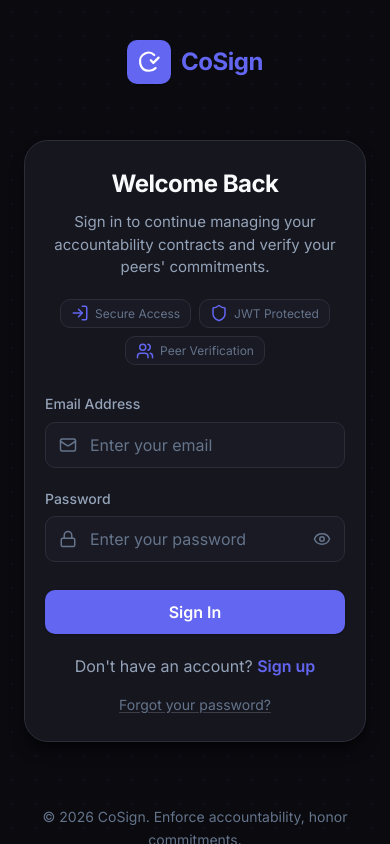
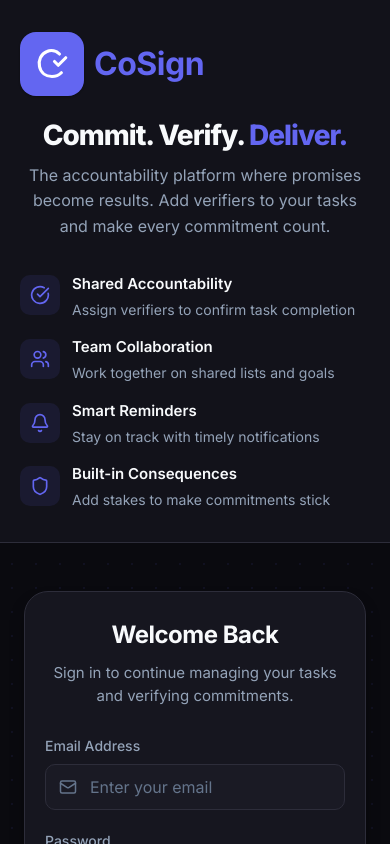
Before and after one commit to Shahir-47/CoSign, a React app in the folder frontend/: page /login in a window 390 px wide. Shown: the top 844 px of the page. Built offline with nearby package versions, Linux system fonts and the light colour scheme; no server answers; the HTML template or start-up script is replaced by a standard one.

Commit message:
refactor: remove unused feature components and simplify text in LoginHeader, SignupHeader, and AuthLayout for clarity

```diff
--- a/frontend/src/components/login/LoginHeader.module.css
+++ b/frontend/src/components/login/LoginHeader.module.css
@@ -16,43 +16,11 @@
 	font-size: 0.9375rem;
 	line-height: 1.5;
 	max-width: 380px;
-	margin: 0 auto 20px;
-}
-
-.features {
-	display: flex;
-	flex-wrap: wrap;
-	justify-content: center;
-	gap: 12px;
-}
-
-.feature {
-	display: flex;
-	align-items: center;
-	gap: 6px;
-	font-size: 0.8125rem;
-	color: var(--text-muted);
-	background: var(--bg-tertiary);
-	padding: 6px 12px;
-	border-radius: var(--radius-md);
-	border: 1px solid var(--border-primary);
-}
-
-.feature svg {
-	color: var(--accent-primary);
+	margin: 0 auto;
 }
 
 @media (max-width: 480px) {
 	.title {
 		font-size: 1.5rem;
 	}
-
-	.features {
-		gap: 8px;
-	}
-
-	.feature {
-		font-size: 0.75rem;
-		padding: 4px 10px;
-	}
 }
--- a/frontend/src/components/login/LoginHeader.tsx
+++ b/frontend/src/components/login/LoginHeader.tsx
@@ -1,4 +1,3 @@
-import { LogIn, Shield, Users } from "lucide-react";
 import styles from "./LoginHeader.module.css";
 
 export default function LoginHeader() {
@@ -6,24 +5,8 @@ export default function LoginHeader() {
 		<div className={styles.header}>
 			<h1 className={styles.title}>Welcome Back</h1>
 			<p className={styles.subtitle}>
-				Sign in to continue managing your accountability contracts and verify
-				your peers' commitments.
+				Sign in to continue managing your tasks and verifying commitments.
 			</p>
-
-			<div className={styles.features}>
-				<div className={styles.feature}>
-					<LogIn size={18} />
-					<span>Secure Access</span>
-				</div>
-				<div className={styles.feature}>
-					<Shield size={18} />
-					<span>JWT Protected</span>
-				</div>
-				<div className={styles.feature}>
-					<Users size={18} />
-					<span>Peer Verification</span>
-				</div>
-			</div>
 		</div>
 	);
 }
--- a/frontend/src/components/shared/AuthLayout.module.css
+++ b/frontend/src/components/shared/AuthLayout.module.css
@@ -26,19 +26,99 @@
 	background-size: 24px 24px;
 }
 
-.container {
+.splitContainer {
 	position: relative;
 	z-index: 1;
 	display: flex;
+	min-height: 100vh;
+}
+
+/* Left promotional side */
+.promoSide {
+	flex: 1;
+	display: flex;
+	align-items: center;
+	justify-content: center;
+	padding: 48px;
+	background: var(--bg-secondary);
+	border-right: 1px solid var(--border-primary);
+}
+
+.promoContent {
+	max-width: 480px;
+}
+
+.tagline {
+	font-size: 2.75rem;
+	font-weight: 800;
+	color: var(--text-primary);
+	line-height: 1.1;
+	margin: 32px 0 16px;
+	letter-spacing: -1px;
+}
+
+.accent {
+	color: var(--accent-primary);
+}
+
+.subtitle {
+	font-size: 1.125rem;
+	color: var(--text-secondary);
+	line-height: 1.6;
+	margin: 0 0 40px;
+}
+
+.features {
+	display: flex;
+	flex-direction: column;
+	gap: 20px;
+}
+
+.feature {
+	display: flex;
+	align-items: flex-start;
+	gap: 16px;
+}
+
+.featureIcon {
+	display: flex;
+	align-items: center;
+	justify-content: center;
+	width: 40px;
+	height: 40px;
+	background: rgba(99, 102, 241, 0.1);
+	border-radius: var(--radius-md);
+	color: var(--accent-primary);
+	flex-shrink: 0;
+}
+
+.featureText h3 {
+	font-size: 0.9375rem;
+	font-weight: 600;
+	color: var(--text-primary);
+	margin: 0 0 4px;
+}
+
+.featureText p {
+	font-size: 0.875rem;
+	color: var(--text-secondary);
+	margin: 0;
+	line-height: 1.4;
+}
+
+/* Right form side */
+.formSide {
+	flex: 1;
+	display: flex;
 	flex-direction: column;
 	min-height: 100vh;
-	padding: 24px;
 }
 
-.header {
+.formContainer {
+	flex: 1;
 	display: flex;
-	justify-content: center;
-	padding: 16px 0;
+	flex-direction: column;
+	padding: 24px;
 }
 
 .main {
@@ -55,3 +135,79 @@
 	color: var(--text-muted);
 	font-size: 0.875rem;
 }
+
+/* Mobile: Stack vertically */
+@media (max-width: 1024px) {
+	.splitContainer {
+		flex-direction: column;
+	}
+
+	.promoSide {
+		border-right: none;
+		border-bottom: 1px solid var(--border-primary);
+		padding: 40px 24px;
+	}
+
+	.promoContent {
+		max-width: 100%;
+		text-align: center;
+	}
+
+	.tagline {
+		font-size: 2rem;
+		margin: 24px 0 12px;
+	}
+
+	.subtitle {
+		margin-bottom: 32px;
+	}
+
+	.features {
+		display: grid;
+		grid-template-columns: repeat(2, 1fr);
+		gap: 16px;
+	}
+
+	.feature {
+		flex-direction: column;
+		align-items: center;
+		text-align: center;
+		gap: 12px;
+	}
+
+	.formSide {
+		min-height: auto;
+	}
+
+	.formContainer {
+		padding: 24px;
+	}
+
+	.main {
+		padding: 24px 0;
+	}
+}
+
+@media (max-width: 600px) {
+	.promoSide {
+		padding: 32px 20px;
+	}
+
+	.tagline {
+		font-size: 1.75rem;
+	}
+
+	.subtitle {
+		font-size: 1rem;
+	}
+
+	.features {
+		grid-template-columns: 1fr;
+		gap: 16px;
+	}
+
+	.feature {
+		flex-direction: row;
+		text-align: left;
+	}
+}
--- a/frontend/src/components/shared/AuthLayout.tsx
+++ b/frontend/src/components/shared/AuthLayout.tsx
@@ -1,9 +1,33 @@
+import { CheckCircle, Users, Bell, Shield } from "lucide-react";
 import Logo from "./Logo";
 import styles from "./AuthLayout.module.css";
 
 interface AuthLayoutProps {
 	children: React.ReactNode;
 }
+
+const features = [
+	{
+		icon: CheckCircle,
+		title: "Shared Accountability",
+		description: "Assign verifiers to confirm task completion",
+	},
+	{
+		icon: Users,
+		title: "Team Collaboration",
+		description: "Work together on shared lists and goals",
+	},
+	{
+		icon: Bell,
+		title: "Smart Reminders",
+		description: "Stay on track with timely notifications",
+	},
+	{
+		icon: Shield,
+		title: "Built-in Consequences",
+		description: "Add stakes to make commitments stick",
+	},
+];
 
 export default function AuthLayout({ children }: AuthLayoutProps) {
 	return (
@@ -12,19 +36,48 @@ export default function AuthLayout({ children }: AuthLayoutProps) {
 				<div className={styles.gridOverlay} />
 			</div>
 
-			<div className={styles.container}>
-				<header className={styles.header}>
-					<Logo size="md" />
-				</header>
+			<div className={styles.splitContainer}>
+				{/* Left side - Promotional content */}
+				<div className={styles.promoSide}>
+					<div className={styles.promoContent}>
+						<Logo size="lg" />
+						<h1 className={styles.tagline}>
+							Commit. Verify. <span className={styles.accent}>Deliver.</span>
+						</h1>
+						<p className={styles.subtitle}>
+							The accountability platform where promises become results. Add
+							verifiers to your tasks and make every commitment count.
+						</p>
 
-				<main className={styles.main}>{children}</main>
+						<div className={styles.features}>
+							{features.map((feature) => (
+								<div key={feature.title} className={styles.feature}>
+									<div className={styles.featureIcon}>
+										<feature.icon size={20} />
+									</div>
+									<div className={styles.featureText}>
+										<h3>{feature.title}</h3>
+										<p>{feature.description}</p>
+									</div>
+								</div>
+							))}
+						</div>
+					</div>
+				</div>
 
-				<footer className={styles.footer}>
-					<p>
-						&copy; {new Date().getFullYear()} CoSign. Enforce accountability,
-						honor commitments.
-					</p>
-				</footer>
+				{/* Right side - Auth form */}
+				<div className={styles.formSide}>
+					<div className={styles.formContainer}>
+						<main className={styles.main}>{children}</main>
+
+						<footer className={styles.footer}>
+							<p>
+								&copy; {new Date().getFullYear()} CoSign. Enforce
+								accountability, honor commitments.
+							</p>
+						</footer>
+					</div>
+				</div>
 			</div>
 		</div>
 	);
--- a/frontend/src/components/signup/SignupHeader.module.css
+++ b/frontend/src/components/signup/SignupHeader.module.css
@@ -16,43 +16,11 @@
 	font-size: 0.9375rem;
 	line-height: 1.5;
 	max-width: 380px;
-	margin: 0 auto 20px;
-}
-
-.features {
-	display: flex;
-	flex-wrap: wrap;
-	justify-content: center;
-	gap: 12px;
-}
-
-.feature {
-	display: flex;
-	align-items: center;
-	gap: 6px;
-	font-size: 0.8125rem;
-	color: var(--text-muted);
-	background: var(--bg-tertiary);
-	padding: 6px 12px;
-	border-radius: var(--radius-md);
-	border: 1px solid var(--border-primary);
-}
-
-.feature svg {
-	color: var(--accent-primary);
+	margin: 0 auto;
 }
 
 @media (max-width: 480px) {
 	.title {
 		font-size: 1.5rem;
 	}
-
-	.features {
-		gap: 8px;
-	}
-
-	.feature {
-		font-size: 0.75rem;
-		padding: 4px 10px;
-	}
 }
--- a/frontend/src/components/signup/SignupHeader.tsx
+++ b/frontend/src/components/signup/SignupHeader.tsx
@@ -1,32 +1,13 @@
-import { Shield, Users, Clock, CheckCircle2 } from 'lucide-react';
-import styles from './SignupHeader.module.css';
+import styles from "./SignupHeader.module.css";
 
 export default function SignupHeader() {
 	return (
 		<div className={styles.header}>
 			<h1 className={styles.title}>Create Your Account</h1>
 			<p className={styles.subtitle}>
-        Join CoSign and start holding yourself accountable with cryptographically verified commitments.
+				Join CoSign and start holding yourself accountable with verified
+				commitments.
 			</p>
-
-      <div className={styles.features}>
-        <div className={styles.feature}>
-          <Shield size={18} />
-          <span>Verified Commitments</span>
-        </div>
-        <div className={styles.feature}>
-          <Users size={18} />
-          <span>Peer Accountability</span>
-        </div>
-        <div className={styles.feature}>
-          <Clock size={18} />
-          <span>Deadline Enforcement</span>
-        </div>
-        <div className={styles.feature}>
-          <CheckCircle2 size={18} />
-          <span>Proof-Based Completion</span>
-        </div>
-      </div>
 		</div>
 	);
 }
```
Lines whose indentation alone changed are shown as unchanged.
